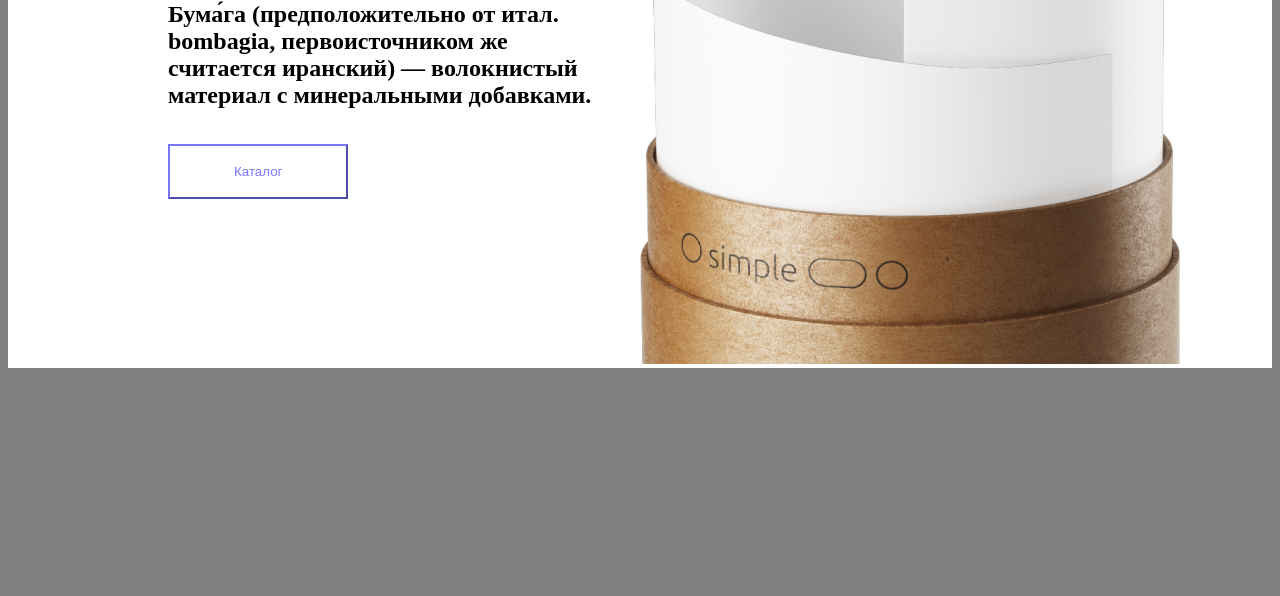
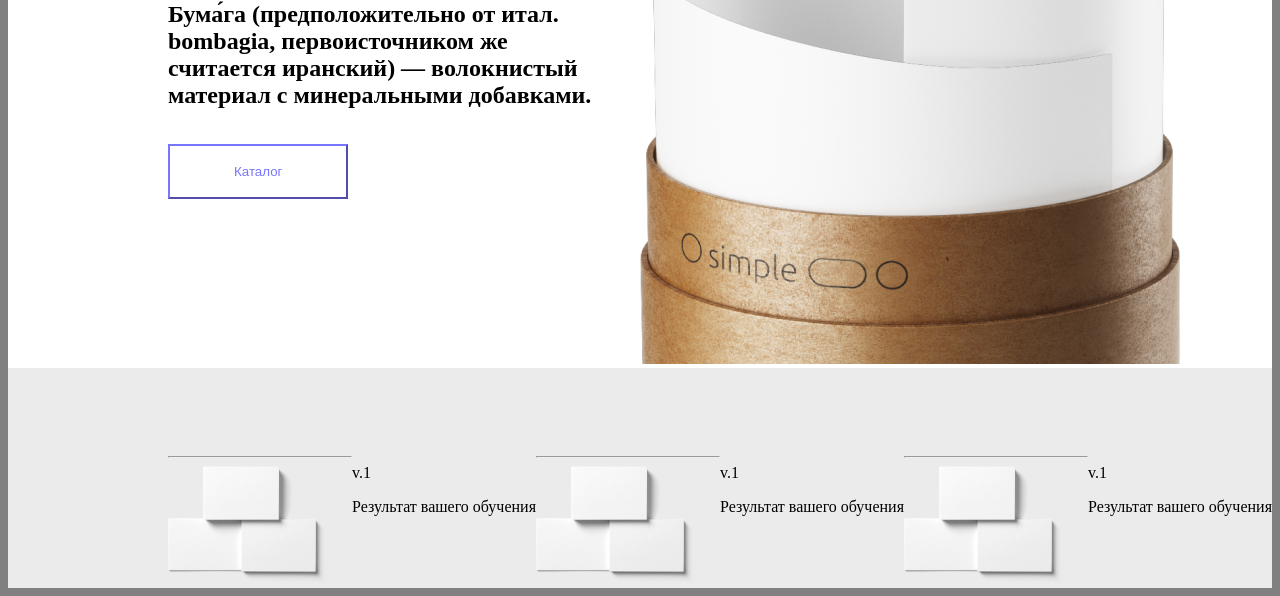
Before and after one commit to sawertsand22/Tr3, a plain HTML site: page index.html in a window 1280 px wide. Shown: the part 328-924 px from the top of the page. Before the commit the page ends 800 px from the top, so only its background shows below. Drawn offline with Linux system fonts and the light colour scheme.

Commit message:
starting 2nd block

```diff
--- a/index.html
+++ b/index.html
@@ -54,6 +54,41 @@
                     <img src="images/Layer 2 copy.png">
                 </div>
         </div>
+        <div class="par_block2">
+            <div class="par_nav_block2">
+                    <div class="child_nav_block2">
+                        <div>
+                        <hr>
+                        <img src="images/Buissnes Cards v2 (85x55).png"/>
+                        </div>
+                        <div>
+                        <p>v.1</p>
+                        <p>Результат вашего обучения</p>
+                        </div>
+                    </div>
+                    <div class="child_nav_block2">
+                        <div>
+                        <hr>
+                        <img src="images/Buissnes Cards v2 (85x55).png" />
+                        </div>
+                        <div>
+                            <p>v.1</p>
+                            <p>Результат вашего обучения</p>
+                        </div>
+                    </div>
+                    <div class="child_nav_block2">
+                        <div>
+                        <hr>
+                        <img src="images/Buissnes Cards v2 (85x55).png" />
+                        </div>
+                        <div>
+                            <p>v.1</p>
+                            <p>Результат вашего обучения</p>
+                        </div>
+                    </div>
+            </div>
+
+        </div>
         </div>
     </body>
 </html>
--- a/style.css
+++ b/style.css
@@ -2,6 +2,7 @@ header
 {
  display: grid;
  grid-template-columns: 1fr 1fr;
+ background-color: white;
 }
 .nav_parent
 {
@@ -30,7 +31,7 @@ header
 {
     max-width: 1440px;
     margin: auto;
-    background-color: #fff;
+    background-color: #EBEBEB;
 }
 .block1st
 {
@@ -42,7 +43,9 @@ header
 {
     display: grid;
     grid-template-columns: 1fr 1fr;
-    margin-top: 5rem;
+
+    padding-top: 5rem;
+    background-color: white;
 
 }
 .btn_main
@@ -78,3 +81,19 @@ body
 {
     background-color: grey;
 }
+.par_block2
+{
+
+    margin-top: 5rem;
+    margin-left: 10rem;
+}
+.par_nav_block2
+{
+    display: grid;
+    grid-template-columns: 1fr 1fr 1fr;
+}
+.child_nav_block2
+{
+    display: grid;
+    grid-template-columns: 1fr 1fr;
+}
```
